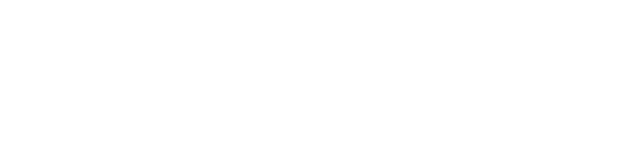
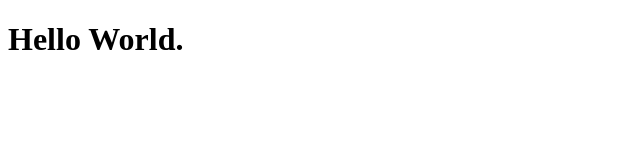
Before and after one commit to huegogh/hello-world, a plain HTML site: page index.html in a window 1280 px wide. Shown: the whole page, without its empty margins (0-640 px from the left). Drawn offline with Linux system fonts and the light colour scheme.

Commit message:
add title and header
add Hello World to title and to h1 tag

```diff
--- a/index.html
+++ b/index.html
@@ -3,9 +3,11 @@
 <head>
     <meta charset="UTF-8">
     <meta name="viewport" content="width=device-width, initial-scale=1.0">
-    <title>Document</title>
+    <title>Hello World</title>
 </head>
 <body>
 
+    <h1>Hello World.</h1>
+
 </body>
 </html>
```
